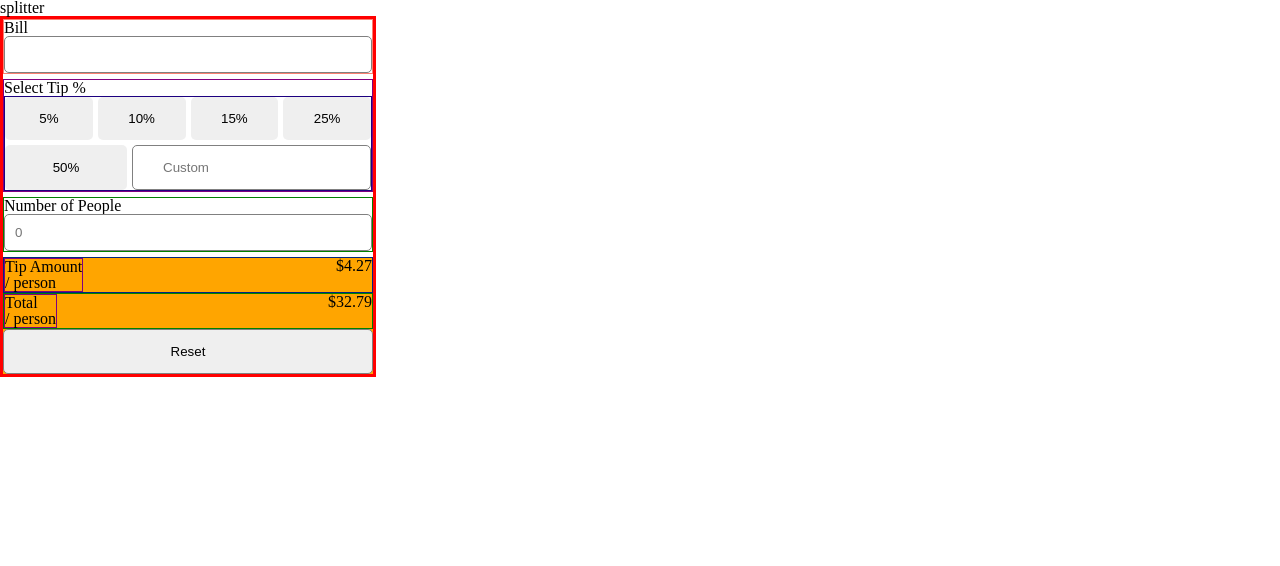
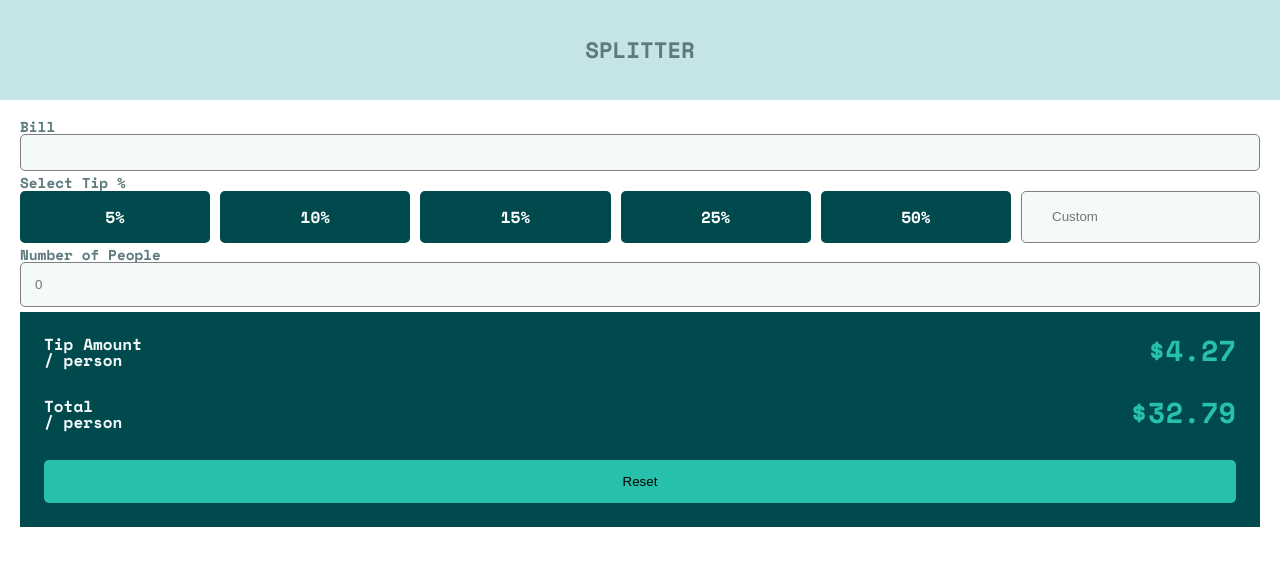
Before and after one commit to joao-miguel8/tip-calculator-application, a plain HTML site: page index.html in a window 1280 px wide. Drawn offline with nearby package versions, Linux system fonts and the light colour scheme.

Commit message:
added: psuedo-class hovers and focus on buttons and inputs. added: font style and sizes on text.

```diff
--- a/css/style.css
+++ b/css/style.css
@@ -1,4 +1,4 @@
-root {
+:root {
     /* PRIMARIES */
     --primary01: #26c0ab;
     /* NEUTRALS */
@@ -19,28 +19,83 @@ root {
 
 /* MULTI STYLE */
 /* >>>>>>>>>>>>>> MULTI STYLE  <<<<<<<<<<<<< */
+
 .reset,
 .button-percents-container buttons,
-.button-percents-container input,
 .amount-input,
 .bill-input {
     border-radius: 5px;
     border-style: none;
-    border: 0.8px solid gray;
+}
+
+/* BUTTON STYLING: */
+.button-percents-container button {
+    background: var(--neutral01);
+    color: var(--neutral06);
+    font-weight: bold;
+    font-family: var(--ff);
+    font-size: 1rem;
+}
+
+/* LABEL STYLING */
+.bill-cost-container label,
+.tip-percent-amount-container label,
+.number-of-people-container label {
+    color: var(--neutral02);
+    font-size: 0.9rem;
+}
+
+/* INPUT STYLING: */
+.bill-input,
+.amount-input,
+.custom-tip {
+    background: var(--neutral05);
+    border: 0.5px solid gray;
+    outline: none;
+}
+
+/* >>>>>>>>>>>>>>GENERAL STYLING <<<<<<<<<<<<< */
+
+body {
+    font-family: var(--ff);
+}
+
+header {
+    background: var(--neutral04);
+    min-height: 100px;
+    display: flex;
+    justify-content: center;
+    align-items: center;
+}
+
+.main-title-container {
+    /* border: 1px solid green; */
+    display: flex;
+}
+
+header h1 {
+    font-size: 1.4rem;
+    text-transform: uppercase;
+    color: var(--neutral02);
 }
 
 /* >>>>>>>>>>>>>>LAYOUT  <<<<<<<<<<<<< */
 
 .main-wrapper {
-    max-width: 370px;
-    border: 3px solid red;
     display: flex;
     flex-direction: column;
     gap: 5px;
+    border-radius: 30px;
+    padding: 20px;
+    /* border: 1px solid red; */
 }
+
 /* ------------------- */
+/* CONTAINER 1
+BILL INPUT CONTAINER  */
+
 .bill-cost-container {
-    border: 1px solid salmon;
+    /* border: 1px solid salmon; */
     display: flex;
     flex-direction: column;
 }
@@ -50,42 +105,53 @@ root {
 }
 
 /* ------------------- */
+/* CONTAINER 2
+TIP CONTAINER */
+
 .tip-percent-amount-container {
-    border: 1px solid purple;
+    /* border: 1px solid purple; */
     display: flex;
     flex-direction: column;
 }
 
 .button-percents-container {
-    border: 1px solid rgb(28, 0, 128);
+    /* border: 1px solid rgb(28, 0, 128); */
     display: flex;
     flex-wrap: wrap;
-    gap: 5px;
+    gap: 10px;
     /* max-width: 180px; */
 }
 .button-percents-container button,
 .button-percents-container input {
     padding: 14px 30px;
     flex: 1;
-    /* flex-basis: 33%; */
     border-radius: 5px;
 }
+
 /* ---------------------------- */
+/* CONTAINER 3  */
+/* INPUT PEOPLE AMOUNT */
+
 .number-of-people-container {
+    /* border: 1px solid green; */
     display: flex;
     flex-direction: column;
-    border: 1px solid green;
 }
 
 .number-of-people-container input {
-    padding: 10px;
+    padding: 14px;
 }
 /* ------------------------ */
 
+/* CONTAINER 4  */
+/* TIP PAYMENT CONTAINER  */
+
 .tip-amounts-container {
-    background: orange;
+    background: var(--neutral01);
     display: flex;
     flex-direction: column;
+    padding: 24px;
+    gap: 30px;
 }
 
 .tip-amount-per-person-container,
@@ -95,25 +161,47 @@ root {
 }
 
 .tip-amount-per-person-container {
-    border: 1px solid rgb(0, 36, 128);
+    /* border: 1px solid rgb(0, 36, 128); */
 }
 
 .tip-total-amount-container {
-    border: 1px solid green;
+    /* border: 1px solid green; */
 }
 
 .tip-category-content {
-    border: 1px solid purple;
+    /* border: 1px solid purple; */
+    color: var(--neutral05);
     display: flex;
     flex-direction: column;
+}
+
+.tip-per-person,
+.tip-total {
+    color: var(--primary01);
+    font-size: 1.8rem;
+}
+
+.tip-total {
+}
+
+.tip-per-person {
 }
 
 .reset {
     justify-self: stretch;
     padding: 14px;
+    background: var(--primary01);
 }
 
-/* >>>>>>>>>>>>>>GENERAL STYLING <<<<<<<<<<<<< */
+/* >>>>>>>>>>>>>>ADDITIONAL STYLING  <<<<<<<<<<<<< */
 
-/* >>>>>>>>>>>>>>ADDITIONAL STYLING <<<<<<<<<<<<< */
+/* ---------BUTTON HOVERS: */
+.reset:hover {
+    background: var(--neutral04);
+}
+
+.button-percents-container button:hover {
+    background: var(--primary01);
+}
+
 /* >>>>>>>>>>>>>>@MEDIA QUERIES  <<<<<<<<<<<<< */
--- a/index.html
+++ b/index.html
@@ -19,7 +19,9 @@
         <title>Tip Calculator App</title>
     </head>
     <body>
-        <header><h1>splitter</h1></header>
+        <header>
+            <div class="main-title-container"><h1>splitter</h1></div>
+        </header>
         <section class="main-wrapper">
             <!-- container 1 -->
             <!-- container for bill total -->
@@ -31,7 +33,7 @@
             <!-- container for tip percent amounts -->
             <!-- container 2 -->
             <section class="tip-percent-amount-container">
-                <h4>Select Tip %</h4>
+                <label>Select Tip %</label>
                 <!-- tip amount choices  -->
                 <div class="button-percents-container">
                     <button class="five-percent bttn-style">5%</button>
@@ -39,13 +41,13 @@
                     <button class="fifteen-percent bttn-style">15%</button>
                     <button class="twentyfive-percent bttn-style">25%</button>
                     <button class="fifty-percent bttn-style">50%</button>
-                    <input type="number" placeholder="Custom" />
+                    <input class="custom-tip" type="number" placeholder="Custom" />
                 </div>
             </section>
 
             <!-- container for amount of people -->
             <section class="number-of-people-container">
-                <h5>Number of People</h5>
+                <label>Number of People</label>
                 <input class="amount-input" type="number" placeholder="0" />
             </section>
 
@@ -57,7 +59,7 @@
                         <h5>Tip Amount</h5>
                         <span>/ person</span>
                     </div>
-                    <span>$4.27</span>
+                    <span class="tip-per-person">$4.27</span>
                 </div>
 
                 <!-- tip total amount container -->
@@ -66,7 +68,7 @@
                         <h5>Total</h5>
                         <span>/ person</span>
                     </div>
-                    <span>$32.79</span>
+                    <span class="tip-total">$32.79</span>
                 </div>
                 <button class="reset">Reset</button>
             </section>
```
